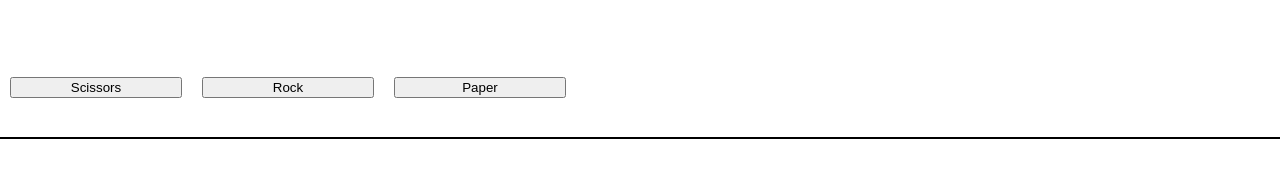
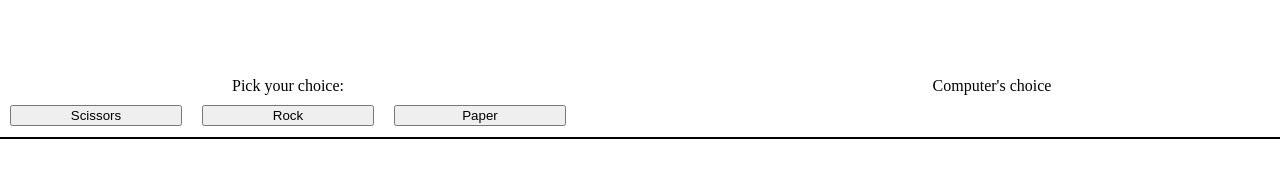
Before and after one commit to gabrielsenadc/odin-rock_paper_scissors, a plain HTML site: page index.html in a window 1280 px wide. Shown: the part 275-452 px from the top of the page. Drawn offline with Linux system fonts and the light colour scheme.

Commit message:
tornando a interface mais intuitiva

```diff
--- a/index.html
+++ b/index.html
@@ -9,6 +9,7 @@
     <div class="container">
         <div class="game">
             <div class="imagem"><img id="imagem1" src="images/question_mark.png"></div>
+            <div class="texto">Pick your choice:</div>
             <div class="choices">
                 <button id="scissors">Scissors</button>
                 <button id="rock">Rock</button>
@@ -19,7 +20,10 @@
             <div class="imagem"><img src="images/vs.png"></div>
             <div><button id="play">Play</button></div>
         </div>
-        <div class="game"><div class="imagem"><img id="imagem2" src="images/question_mark.png"></div></div>
+        <div class="game">
+            <div class="imagem"><img id="imagem2" src="images/question_mark.png"></div>
+            <div class="texto">Computer's choice</div>
+        </div>
     </div>
     <p></p>
     <div id="again"></div>
--- a/styles.css
+++ b/styles.css
@@ -22,6 +22,11 @@ body{
     display: flex;
     justify-content: center;
     align-items: center;
+}
+
+.game .texto {
+    text-align: center;
+    margin-bottom: 10px;
 }
 
 .imagem img {
```
